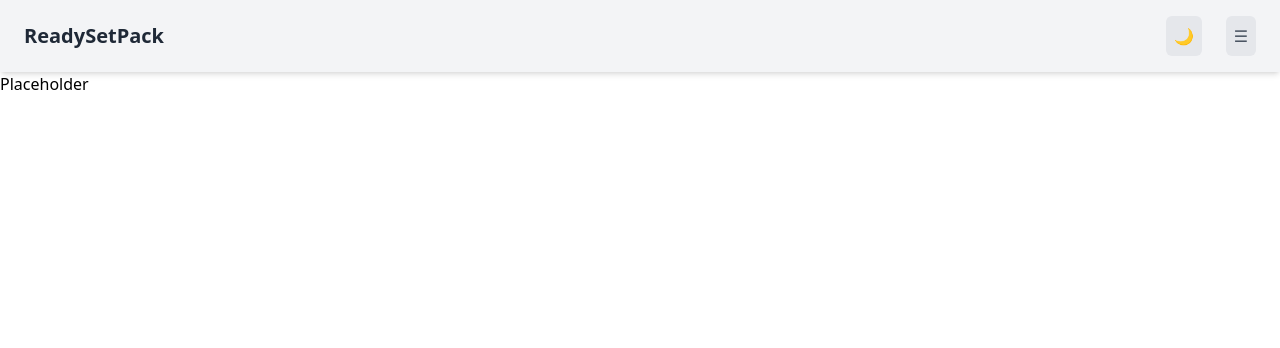
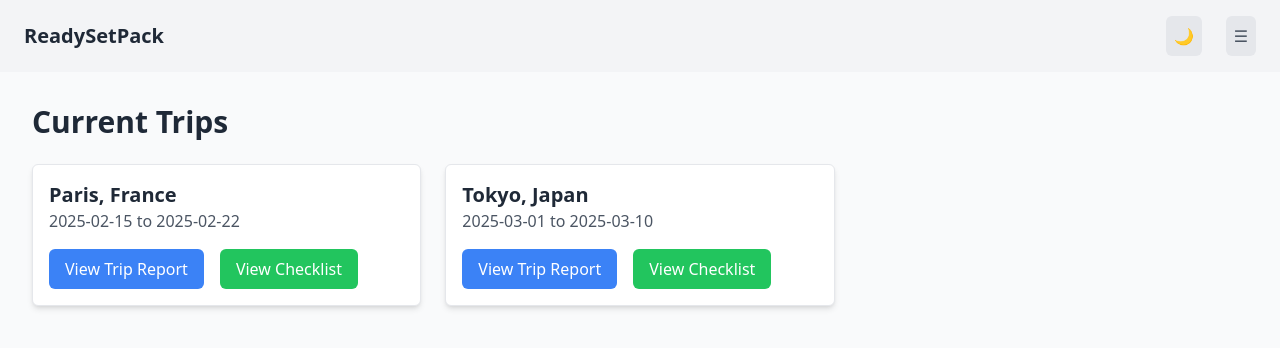
Before and after one commit to xsaynt/fe-readysetpack, a Vue app: page /current-trips in a window 1280 px wide. Shown: the top 348 px of the page. Built offline with nearby package versions, Linux system fonts and the light colour scheme.

Commit message:
Code for TripCard component, routing to TripReport page, and linking input from Create Trip form to Current Trips page

```diff
--- a/src/components/NavBar.vue
+++ b/src/components/NavBar.vue
@@ -17,7 +17,9 @@ function toggleDropdown() {
 <template>
   <header class="flex justify-between items-center px-6 py-4 bg-gray-100 shadow-md dark:bg-black">
     <div class="flex items-center gap-4">
-      <h1 class="text-xl font-bold text-gray-800 dark:text-gray-200">ReadySetPack</h1>
+      <h1 class="text-xl font-bold text-gray-800 dark:text-gray-200">
+        <router-link to="/">ReadySetPack</router-link>
+      </h1>
     </div>
     <div class="flex items-center gap-6">
       <button
--- /dev/null
+++ b/src/components/TripCard.vue
@@ -0,0 +1,42 @@
+<script setup lang="ts">
+import { useRouter } from 'vue-router'
+
+const { id, destination, dates } = defineProps({
+    id: String,
+    image: String,
+    destination: String,
+    dates: String
+})
+
+const router = useRouter()
+
+function goToTripReport() {
+    router.push({ name: 'tripReport', params: { id } })
+}
+
+function goToChecklist() {
+    router.push({ name: 'tripChecklist', params: { id }})
+}
+</script>
+
+<template>
+  <div class="p-4 border rounded-md shadow-md bg-white dark:bg-gray-800">
+    <!-- <img :src="image" alt="Trip image" class="w-full h-48 object-cover rounded-md mb-4" /> -->
+    <h3 class="text-xl font-semibold text-gray-800 dark:text-gray-200">{{ destination }}</h3>
+    <p class="text-gray-600 dark:text-gray-400">{{ dates }}</p>
+    <div class="mt-4 flex gap-4">
+      <button
+        @click="goToTripReport"
+        class="px-4 py-2 bg-blue-500 text-white rounded-md hover:bg-blue-600"
+      >
+        View Trip Report
+      </button>
+      <button
+        @click="goToChecklist"
+        class="px-4 py-2 bg-green-500 text-white rounded-md hover:bg-green-600"
+      >
+        View Checklist
+      </button>
+    </div>
+  </div>
+</template>
--- a/src/pages/CurrentTripsPage.vue
+++ b/src/pages/CurrentTripsPage.vue
@@ -1,8 +1,63 @@
 <script setup lang="ts">
+import TripCard from '@/components/TripCard.vue'
+import { ref, onMounted } from 'vue';
+import { useRouter } from 'vue-router';
+import type { TripState } from '@/types/index'
+
+const router = useRouter();
+
+const trips = ref([
+  {
+    id: '1',
+    destination: 'Paris, France',
+    departDate: '2025-02-15',
+    returnDate: '2025-02-22',
+    passportOrigin: 'GB',
+    budget: 500,
+    destinationCurrency: 'GBP',
+    amountOfTravellers: 3
+  },
+  {
+    id: '2',
+    destination: 'Tokyo, Japan',
+    departDate: '2025-03-01',
+    returnDate: '2025-03-10',
+    passportOrigin: 'FR',
+    budget: 250,
+    destinationCurrency: 'EUR',
+    amountOfTravellers: 1
+  },
+])
+
+onMounted(() => {
+  const state = router.options.history.state as unknown as TripState
+  if (state && state.newTrip) {
+    const newTrip = state.newTrip
+    trips.value.push({
+        id: newTrip.id,
+        destination: newTrip.destination,
+        departDate: newTrip.departDate,
+        returnDate: newTrip.returnDate,
+        passportOrigin: newTrip.passportOrigin,
+        budget: newTrip.budget,
+        destinationCurrency: newTrip.destinationCurrency,
+        amountOfTravellers: newTrip.amountOfTravellers
+    })
+  }
+})
 </script>
 
 <template>
-    <div>
-        <h1>Placeholder</h1>
+  <div class="min-h-screen bg-gray-50 dark:bg-gray-900 p-8">
+    <h1 class="text-3xl font-bold text-gray-800 dark:text-gray-200 mb-6">Current Trips</h1>
+    <div class="grid grid-cols-1 md:grid-cols-2 lg:grid-cols-3 gap-6">
+      <TripCard
+        v-for="trip in trips"
+        :key="trip.id"
+        :id="trip.id"
+        :destination="trip.destination"
+        :dates="`${trip.departDate} to ${trip.returnDate}`"
+      />
     </div>
+  </div>
 </template>
--- a/src/pages/NewTripPage.vue
+++ b/src/pages/NewTripPage.vue
@@ -1,6 +1,6 @@
 <script setup lang="ts">
 import { ref } from 'vue'
-import { useRoute } from 'vue-router'
+import { useRoute, useRouter } from 'vue-router'
 
 const route = useRoute()
 const destination = ref(route.query.destination || '')
@@ -12,8 +12,10 @@ const budget = ref('')
 const destinationCurrency = ref('')
 const amountOfTravellers = ref('')
 
+const router = useRouter()
 function handleFormSubmit() {
-    console.log('New Trip Data:', {
+  const newTrip = {
+    id: Date.now().toString(),
     destination: destination.value,
     departDate: departDate.value,
     returnDate: returnDate.value,
@@ -21,8 +23,13 @@ function handleFormSubmit() {
     budget: budget.value,
     destinationCurrency: destinationCurrency.value,
     amountOfTravellers: amountOfTravellers.value
-    })
   }
+  router.push({
+    name: 'currentTrips',
+    state: { newTrip },
+  });
+}
+
 </script>
 
 <template>
@@ -102,7 +109,7 @@ function handleFormSubmit() {
         type="submit"
         class="w-full bg-blue-500 hover:bg-blue-600 text-white font-semibold py-2 px-4 rounded-md"
       >
-        Show me my trip report!
+        Submit trip details
       </button>
     </form>
   </div>
--- /dev/null
+++ b/src/pages/TripReportPage.vue
@@ -0,0 +1,28 @@
+<script setup lang="ts">
+import { onMounted, ref } from 'vue';
+import { useRoute } from 'vue-router';
+import type { TripReport } from '@/types/index'
+
+const route = useRoute();
+const tripId = route.params.id;
+
+const tripReport = ref<TripReport | null>(null);
+
+onMounted(() => {
+  tripReport.value = {
+    destination: 'Paris, France',
+    visaRequirements: 'No visa required for stays up to 90 days.',
+    weather: '10°C to 15°C, mostly sunny',
+    events: ['Paris Fashion Week', 'Louvre Exhibition'],
+    landmarks: ['Eiffel Tower', 'Notre Dame Cathedral'],
+  };
+});
+</script>
+
+<template>
+  <div>
+    <h1>Trip Report: {{ tripReport?.destination }}</h1>
+    <p><strong>Trip ID:</strong> {{ tripId }}</p>
+    <p><strong>Visa Requirements:</strong> {{ tripReport?.visaRequirements }}</p>
+  </div>
+</template>
--- a/src/router/index.ts
+++ b/src/router/index.ts
@@ -3,6 +3,7 @@ import HomePage from '../pages/HomePage.vue'
 import CurrentTripsPage from '../pages/CurrentTripsPage.vue'
 import NewTripPage from '../pages/NewTripPage.vue'
 import TripHistoryPage from '../pages/TripHistoryPage.vue'
+import TripReportPage from '@/pages/TripReportPage.vue'
 
 const router = createRouter({
   history: createWebHistory(import.meta.env.BASE_URL),
@@ -27,6 +28,11 @@ const router = createRouter({
       name: 'tripHistory',
       component: TripHistoryPage
     },
+    {
+      path: '/trip-report/:id',
+      name: 'tripReport',
+      component: TripReportPage
+    },
   ],
 })
 
--- a/src/types/index.ts
+++ b/src/types/index.ts
@@ -4,3 +4,24 @@ export interface DarkModeContext {
   isDark: Ref<boolean>;
   toggleDark: () => void;
 }
+
+export interface TripReport {
+  destination: string;
+  visaRequirements: string;
+  weather: string;
+  events: string[];
+  landmarks: string[];
+}
+
+export interface TripState {
+  newTrip: {
+    id: string;
+    destination: string;
+    departDate: string;
+    returnDate: string;
+    passportOrigin: string;
+    budget: number;
+    destinationCurrency: string
+    amountOfTravellers: number
+  }
+}
```
Lines whose indentation alone changed are shown as unchanged.
